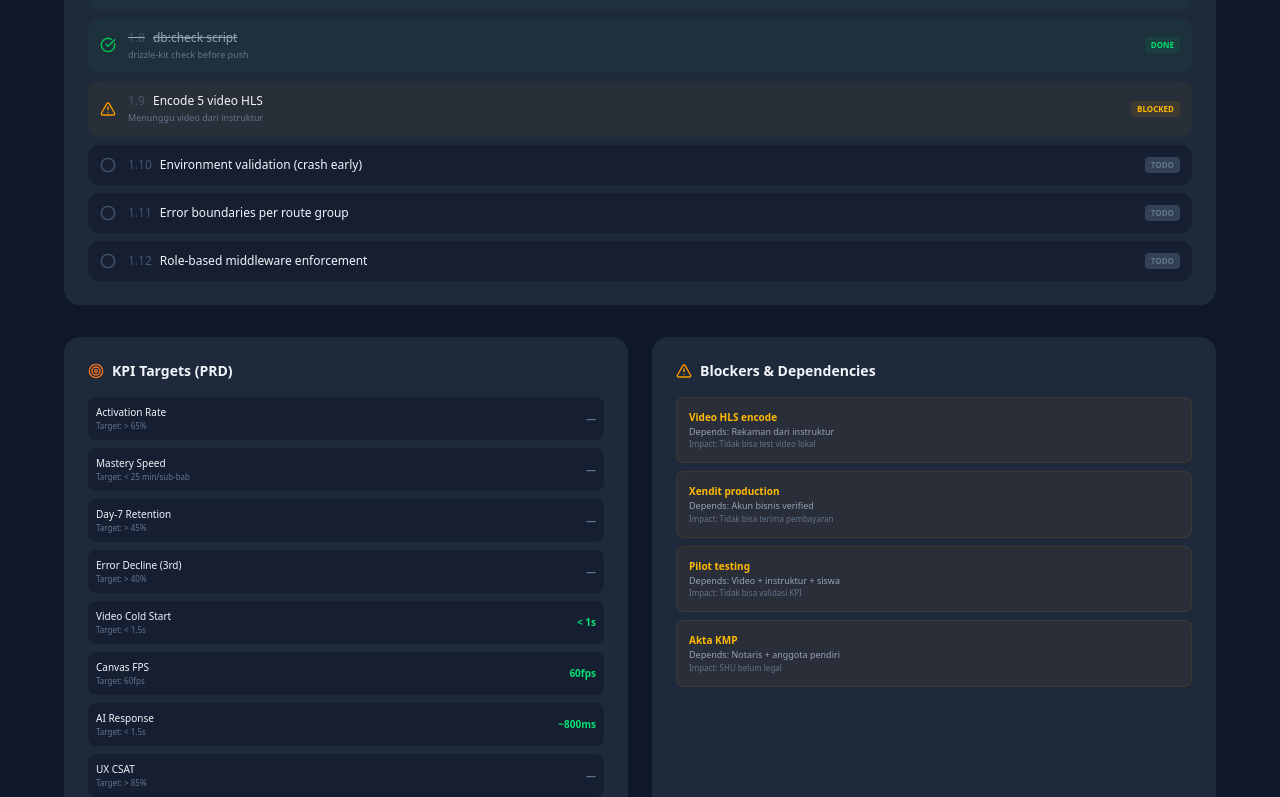
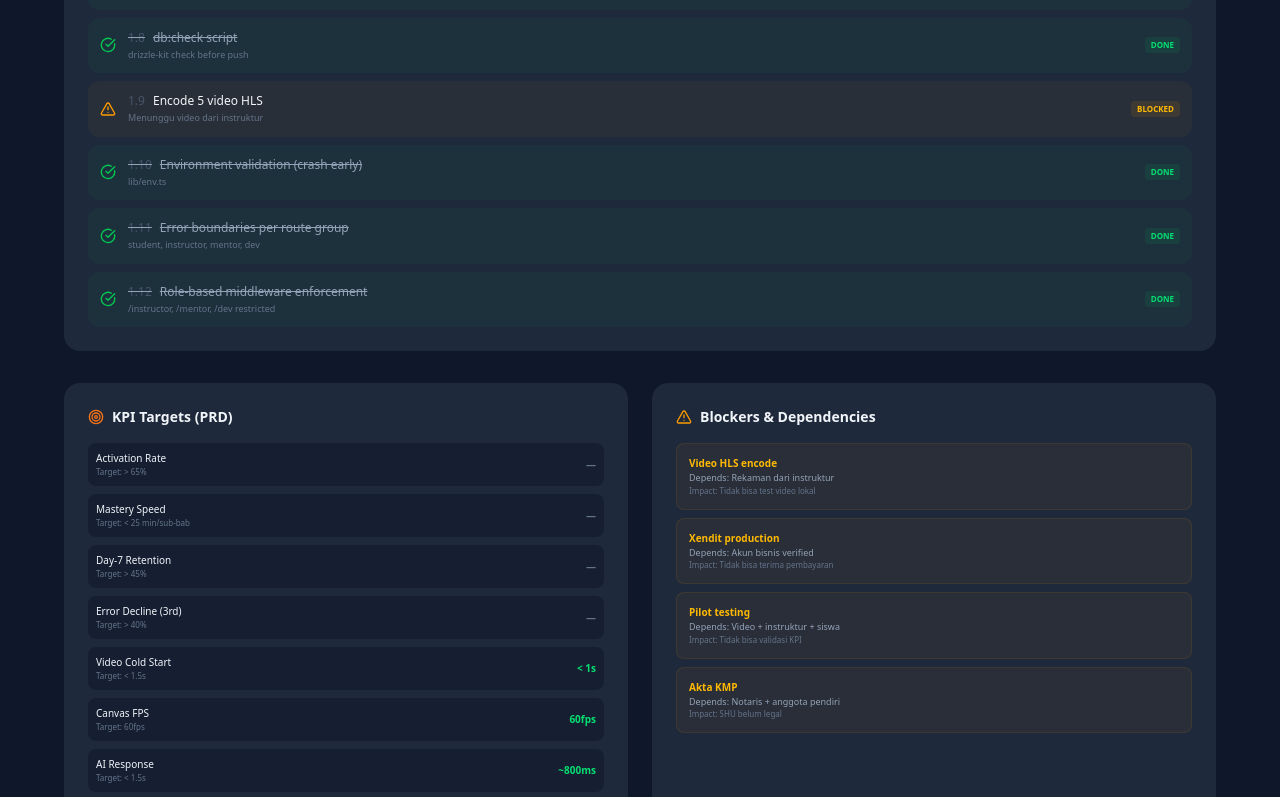
Before and after one commit to groupsmemory/bikan, a Next.js app: page /dev in a window 1280 px wide. Shown: the part 813-1610 px from the top of the page. Built offline with nearby package versions, Linux system fonts and the light colour scheme; no server answers.

Commit message:
docs: update roadmap & dev dashboard - 86% overall progress

```diff
--- a/app/dev/page.tsx
+++ b/app/dev/page.tsx
@@ -49,9 +49,9 @@ const PHASES: Phase[] = [
       { id: '1.7', title: 'Pre-push hook (auto test)', status: 'done', notes: '.githooks/pre-push' },
       { id: '1.8', title: 'db:check script', status: 'done', notes: 'drizzle-kit check before push' },
       { id: '1.9', title: 'Encode 5 video HLS', status: 'blocked', notes: 'Menunggu video dari instruktur' },
-      { id: '1.10', title: 'Environment validation (crash early)', status: 'todo' },
-      { id: '1.11', title: 'Error boundaries per route group', status: 'todo' },
-      { id: '1.12', title: 'Role-based middleware enforcement', status: 'todo' },
+      { id: '1.10', title: 'Environment validation (crash early)', status: 'done', notes: 'lib/env.ts' },
+      { id: '1.11', title: 'Error boundaries per route group', status: 'done', notes: 'student, instructor, mentor, dev' },
+      { id: '1.12', title: 'Role-based middleware enforcement', status: 'done', notes: '/instructor, /mentor, /dev restricted' },
     ],
   },
   {
@@ -65,9 +65,9 @@ const PHASES: Phase[] = [
       { id: '2.4', title: 'Akta pendirian KMP BIKAN', status: 'todo', notes: 'Non-tech: Notaris + Kemenkop' },
       { id: '2.5', title: 'Rekrutmen 1 instruktur matematika', status: 'todo', notes: 'Operasional' },
       { id: '2.6', title: 'Pilot 10-20 siswa aktif', status: 'todo', notes: 'Setelah video ready' },
-      { id: '2.7', title: 'Email verification flow', status: 'todo' },
-      { id: '2.8', title: 'Mastery Gatekeeper server-side', status: 'todo', notes: 'Block di server, bukan hanya UI' },
-      { id: '2.9', title: 'Landing page SEO optimization', status: 'todo' },
+      { id: '2.7', title: 'Email verification flow', status: 'done', notes: 'OTP 6-digit, bcrypt, 10min expiry' },
+      { id: '2.8', title: 'Mastery Gatekeeper server-side', status: 'done', notes: 'Dual: theta + completion' },
+      { id: '2.9', title: 'Landing page SEO optimization', status: 'done', notes: 'JSON-LD, OG, Twitter cards' },
     ],
   },
   {
@@ -75,12 +75,12 @@ const PHASES: Phase[] = [
     title: 'Fase 3: Production Scale & Open Launch',
     timeline: 'Bulan 2-3',
     tasks: [
-      { id: '3.1', title: 'Sentry error monitoring', status: 'todo', notes: '@sentry/nextjs' },
-      { id: '3.2', title: 'PostHog analytics', status: 'todo', notes: 'Activation, retention tracking' },
-      { id: '3.3', title: 'SHU automation (cron)', status: 'todo', notes: 'Monthly calculateAnnualShu()' },
-      { id: '3.4', title: 'Redis rate limiting', status: 'todo', notes: 'Replace in-memory' },
-      { id: '3.5', title: 'Modul 2: Persamaan Linear', status: 'todo', notes: 'Content + lessons.ts' },
-      { id: '3.6', title: 'UTBK/CPNS expansion', status: 'todo', notes: 'Backlog' },
+      { id: '3.1', title: 'Sentry error monitoring', status: 'done', notes: 'lib/analytics/sentry.ts' },
+      { id: '3.2', title: 'PostHog analytics', status: 'done', notes: 'lib/analytics/posthog.ts' },
+      { id: '3.3', title: 'SHU automation (cron)', status: 'done', notes: 'app/api/cron/shu/route.ts' },
+      { id: '3.4', title: 'Redis rate limiting', status: 'todo', notes: 'Butuh Upstash account' },
+      { id: '3.5', title: 'Modul 2: Persamaan Linear', status: 'done', notes: '5 lessons scaffolded' },
+      { id: '3.6', title: 'UTBK/CPNS expansion', status: 'done', notes: 'Modul 3 + 4 = 10 lessons' },
       { id: '3.7', title: 'Domain setup (bikan.id)', status: 'todo' },
       { id: '3.8', title: 'SSL + HSTS', status: 'todo', notes: 'Auto via Vercel' },
     ],
```
Also changed, not shown: 1 other file (tests, documents, lock files or other folders).
